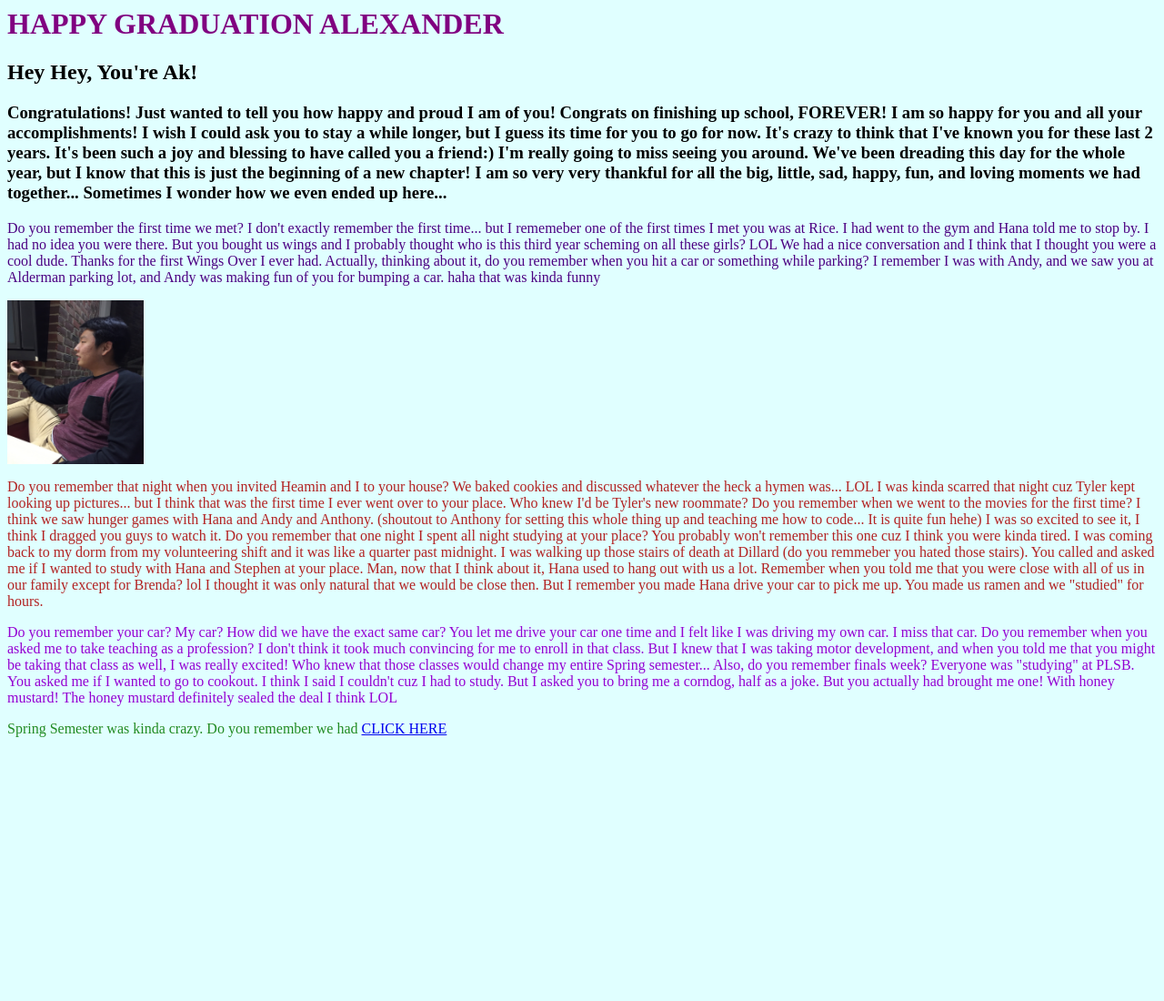
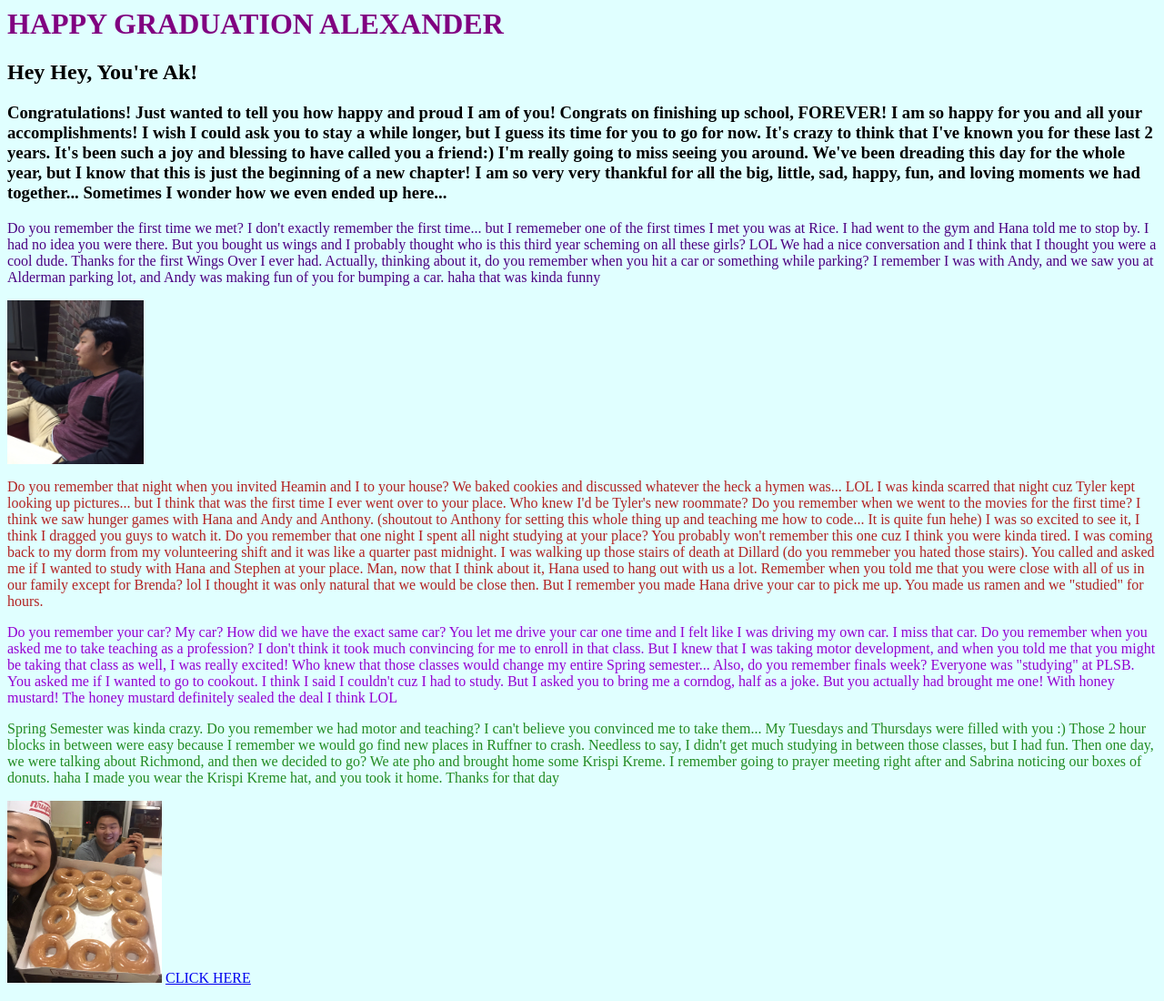
Before and after one commit to euniceykwon/euniceykwon.github.io, a plain HTML site: page index.html in a window 1280 px wide. Shown: the whole page at 91% size. Before the commit the page ends 826 px from the top, so only its background shows below. Drawn offline with Linux system fonts and the light colour scheme.

Commit message:
richmond

```diff
--- a/index.html
+++ b/index.html
@@ -47,7 +47,13 @@
 </p>
 
 <p>
-  <font color="ForestGreen">Spring Semester was kinda crazy. Do you remember we had
+  <font color="ForestGreen">Spring Semester was kinda crazy. Do you remember we had motor and teaching? I can't believe you convinced me to take them... My Tuesdays and Thursdays were filled with you :) Those 2 hour blocks in between were easy because I remember we would go find new places in Ruffner to crash. Needless to say, I didn't get much studying in between those classes, but I had fun.
+    Then one day, we were talking about Richmond, and then we decided to go? We ate pho and brought home some Krispi Kreme. I remember going to prayer meeting right after and Sabrina noticing our boxes of donuts. haha I made you wear the Krispi Kreme hat, and you took it home. Thanks for that day
+<p/>
+
+<img src="richmond.jpg" alt="HTML5 Icon" width="170" height="200">
+</img>
+
 
 
 <a href="http://www.google.com">CLICK HERE</a>
```
